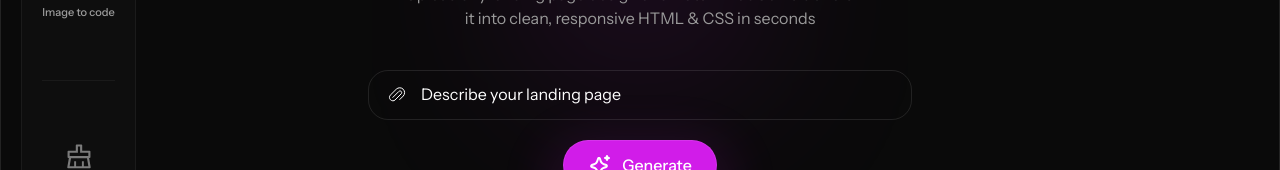
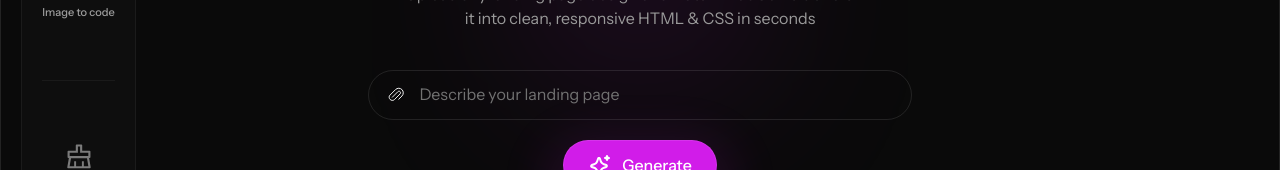
Before and after one commit to sangar-1028/web-genie-frontend, a React (Create React App) app: page /playground in a window 1280 px wide. Shown: the part 387-557 px from the top of the page. Built offline with nearby package versions, Linux system fonts and the light colour scheme.

Commit message:
I have made sure that the search input is focused when the page loads, and that the placeholder is properly displayed.

```diff
--- a/src/Screen/Playground/Components/DetailContainer.jsx
+++ b/src/Screen/Playground/Components/DetailContainer.jsx
@@ -1,4 +1,4 @@
-import React, { useState } from "react";
+import React, { useEffect, useRef, useState } from "react";
 import { Icon } from "../../../assests/images/constant";
 import "./style.scss";
 import { ButtonField, InputField } from "../../../CommonComponent";
@@ -9,6 +9,11 @@ import { ReactComponent as Ellipse3 } from "../../../assests/icons/ellipse-3.svg
 
 const DetailContainer = ({ searchText, setSearchText, handleGenerateButton, isGenerating}) => {
     const [isFocus, setIsFocus] = useState(false)
+    const searchInputRef = useRef(null);
+
+    useEffect(() => {
+      searchInputRef.current.focus();
+    }, [])
 
   return (
     <div className="flex flex-col items-center text-center [&>*]:relative [&>*]:z-10">
@@ -25,7 +30,11 @@ const DetailContainer = ({ searchText, setSearchText, handleGenerateButton, isGe
       <div className="text-form w-full max-w-xl xl:max-w-[622px] flex flex-col items-center">
         <div className="inputstyle">
           <AttachmentIcon />
-          <div className="search-input text-start" placeholder="Describe your landing page" contentEditable onInput={(e) => setSearchText(e.currentTarget.textContent)}>Describe your landing page</div>
+          <div className="relative w-full">
+            <div ref={searchInputRef} className="relative z-10 search-input text-start" placeholder="Describe your landing page" contentEditable onInput={(e) => setSearchText(e.currentTarget.textContent)}>
+            </div>
+            <div className={`absolute inset-0 search-input placeholder text-start ${searchText ? "!invisible" : ""}`}>Describe your landing page</div>
+          </div>
         </div>
         {/* <InputField
           placeholder="Describe your landing page"
--- a/src/Screen/Playground/Components/style.scss
+++ b/src/Screen/Playground/Components/style.scss
@@ -159,7 +159,7 @@
   width: 100%;
   // height: 48px;
   padding: 12px 16px;
-  border-radius: 20px;
+  border-radius: 100px;
   border: 1px solid #FFFFFF1A;
   display: flex;
   align-items: start;
@@ -181,6 +181,11 @@
   color: white;
   resize: none;
 }
+
+.inputstyle .search-input.placeholder {
+  color: rgba(114, 114, 114, 1);
+}
+
 
 .generate-btn {
   height: unset;
```
